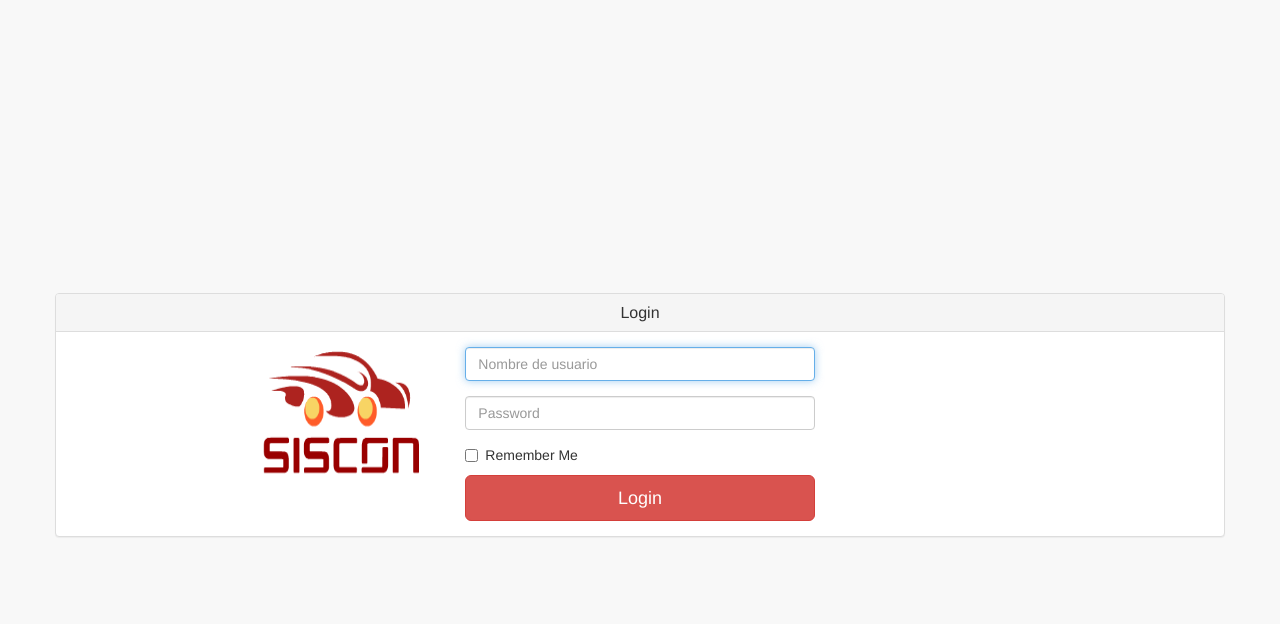
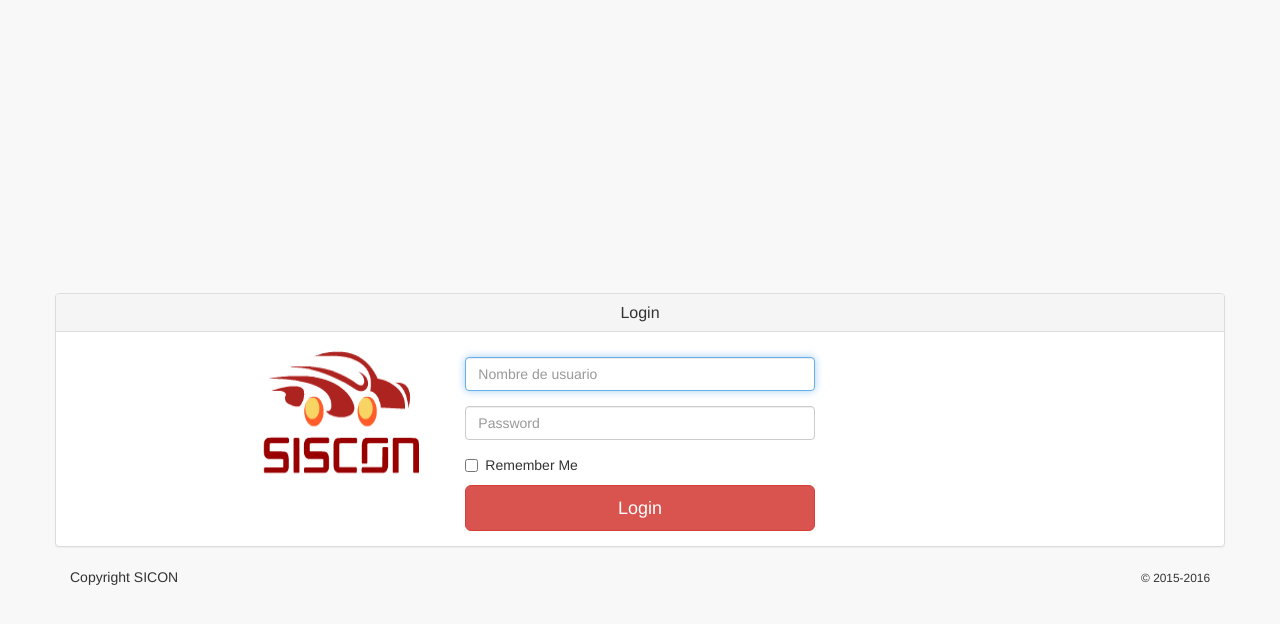
Before and after one commit to alvaromartinez986/SICON, a Django app: page /login in a window 1280 px wide. Shown: the top 624 px of the page. Run offline with Django 3.2, Linux system fonts and the light colour scheme; parts of the project's set-up code (start-up, migrations or seed data) failed here and were passed over; some libraries are stand-ins or nearby versions.

Commit message:
Modificacion al login para vista de errores y tokens

```diff
--- a/SICON/templates/login.html
+++ b/SICON/templates/login.html
@@ -52,6 +52,8 @@
                         </div>
                         <div class="col-md-4">
                         <form role="form">
+                            {% csrf_token %}
+                            <p style="color: red">{{error}}</p>
                             <fieldset>
                                 <div class="form-group">
                                     <input class="form-control" placeholder="Nombre de usuario" name="username" type="text" autofocus>
@@ -72,7 +74,17 @@
                 </div>
             </div>
         </div>
+        <div class="row">
+            <div class="col-md-6">
+                Copyright SICON
+            </div>
+            <div class="col-md-6 text-right">
+               <small>© 2015-2016</small>
+            </div>
+        </div>
     </div>
+
+
 
     <!-- jQuery -->
     <script src="{{STATIC_URL}}/static/bower_components/jquery/dist/jquery.min.js"></script>
```
